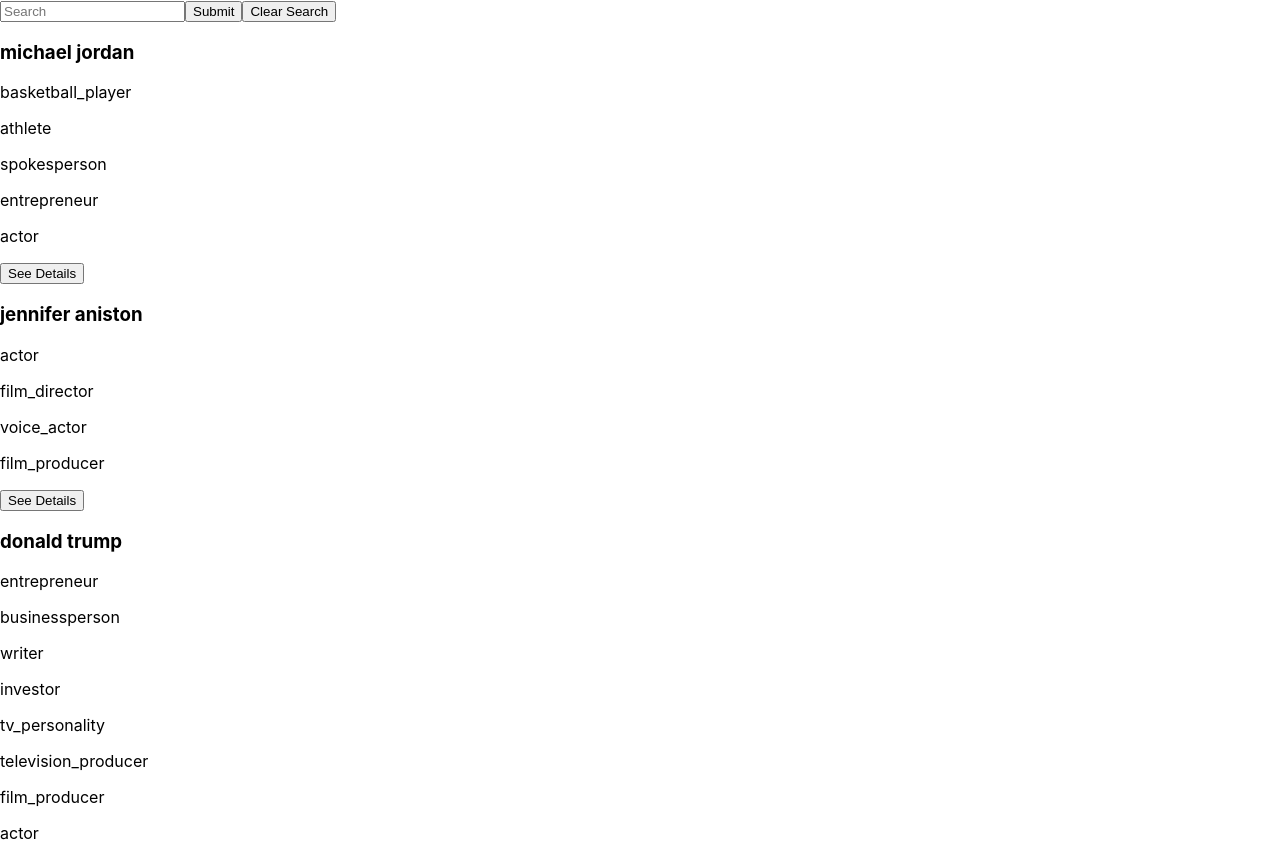
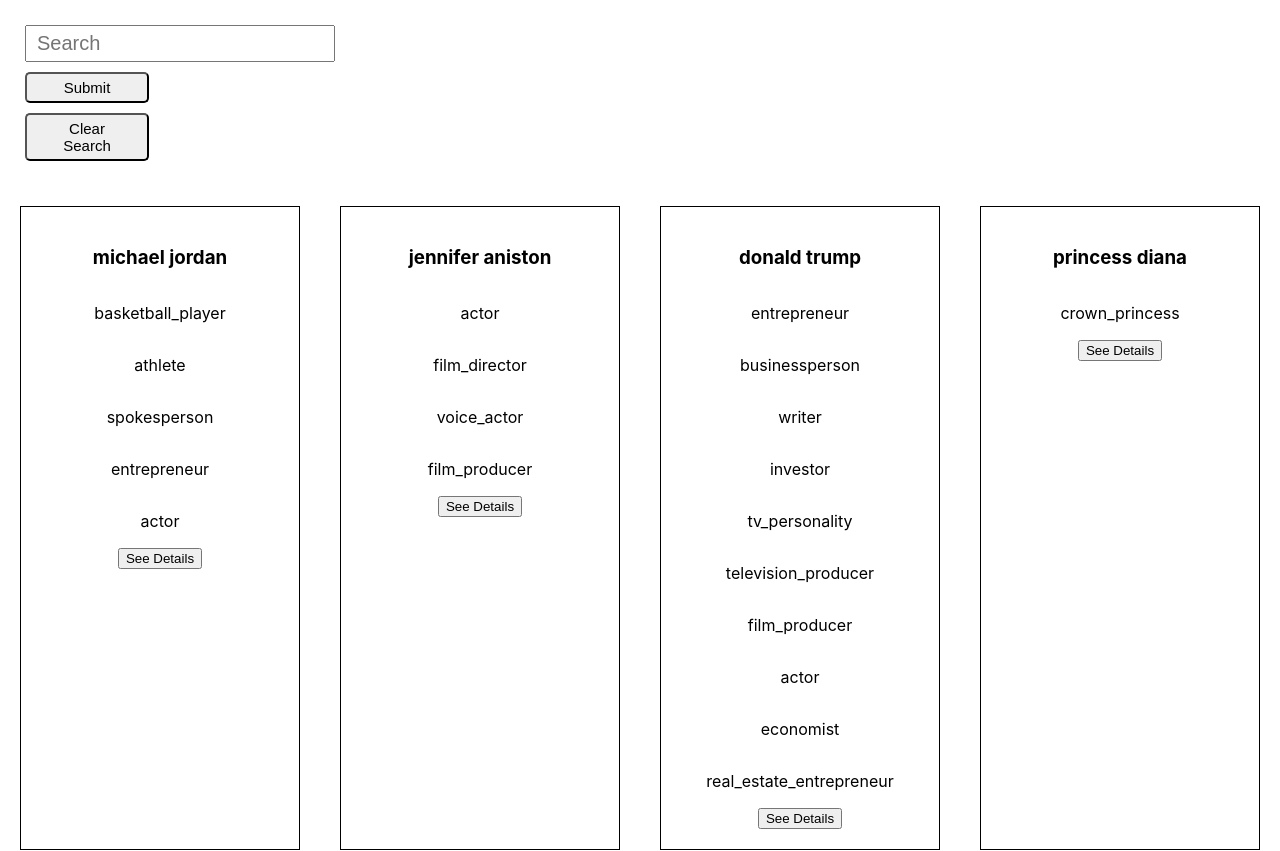
Before and after one commit to Speekins/celebrity-search, a React (Create React App) app: page / in a window 1280 px wide. Shown: the top 851 px of the page. Built offline with nearby package versions, Linux system fonts and the light colour scheme.

Commit message:
Write initial css for celeb info cards and search bar

```diff
--- /dev/null
+++ b/src/components/Card/Card.css
@@ -0,0 +1,8 @@
+.card {
+  display: flex;
+  flex-direction: column;
+  align-items: center;
+  margin: 20px;
+  padding: 20px;
+  border: 1px black solid
+}
--- a/src/components/Card/Card.js
+++ b/src/components/Card/Card.js
@@ -1,14 +1,18 @@
 import React from 'react'
 import { Link } from 'react-router-dom'
+import './Card.css'
 
 const Card = ({ name, occupation, id }) => {
-  let occupations = occupation.map((role, idx) => <p key={idx}>{role}</p>)
+  let occupations
+  if (occupation) {
+    occupations = occupation.map((role, idx) => <p key={idx}>{role}</p>)
+  }
 
   return (
 
-    <div>
+    <div class='card'>
       <h3>{name}</h3>
-      {occupations}
+      {occupations && occupations}
       <Link to={`/${id}`}>
         <button>See Details</button>
       </Link>
--- a/src/components/Celeb-detail/Celeb-detail.js
+++ b/src/components/Celeb-detail/Celeb-detail.js
@@ -1,12 +1,15 @@
-import React, { useState, useEffect } from 'react'
+import React from 'react'
 
 const CelebDetail = ({ celebDetail }) => {
-let occupations = celebDetail.occupation.map((role, idx) => <p key={idx}>{role}</p>)
+  let occupations
+  if (celebDetail.occupation) {
+    occupations = celebDetail.occupation.map((role, idx) => <p key={idx}>{role}</p>)
+  }
 
   return (
     <div>
       <h1>{celebDetail.name}</h1>
-      {occupations}
+      {occupations && occupations}
       { celebDetail.birthday && <p>Birthday: {celebDetail.birthday}</p>}
       { celebDetail.height && <p>Height: {celebDetail.height}</p>}
       { celebDetail.death ? <p>Death: {celebDetail.death}<br></br>Age at Death: {celebDetail.age}</p> : <p>Age: {celebDetail.age}</p>}
--- /dev/null
+++ b/src/components/Celebs/Celebs.css
@@ -0,0 +1,4 @@
+.celebs-container {
+  display: grid;
+  grid-template-columns: repeat(auto-fill, minmax(300px, 1fr));
+}
--- a/src/components/Celebs/Celebs.js
+++ b/src/components/Celebs/Celebs.js
@@ -1,5 +1,6 @@
-import React, { useState, useEffect } from 'react'
+import React from 'react'
 import Card from '../Card/Card'
+import './Celebs.css'
 
 const Celebs = ({ celebs }) => {
 
@@ -10,9 +11,9 @@
       key={celeb.id} />
   })
   return (
-    <>
+    <div class='celebs-container'>
       {allCelebs}
-    </>
+    </div>
   )
 }
 
--- /dev/null
+++ b/src/components/Form/Form.css
@@ -0,0 +1,22 @@
+.search-form {
+  display: flex;
+  flex-direction: column;
+  height: 20%;
+  margin: 20px;
+}
+
+#search {
+  width: 25%;
+  padding: 5px 10px;
+  margin: 5px;
+  font-size: 20px;
+}
+
+#submit,
+#clear {
+  width: 10%;
+  padding: 5px 20px;
+  margin: 5px;
+  border-radius: 5px;
+  font-size: 15px;
+}
--- a/src/components/Form/Form.js
+++ b/src/components/Form/Form.js
@@ -1,4 +1,5 @@
 import React, { useState } from 'react'
+import './Form.css'
 
 const Form = ({ submitSearch, clearSearch }) => {
   const [searchTerm, setSearch] = useState('')
@@ -18,7 +19,7 @@
   }
 
   return (
-    <>
+    <div class='search-form'>
       <input id='search'
         type={'search'}
         placeholder='Search'
@@ -27,7 +28,7 @@
       />
       <button id='submit' onClick={(event) => handleClick(event)}>Submit</button>
       <button id='clear' onClick={(event) => handleClick(event)}>Clear Search</button>
-    </>
+    </div>
   )
 }
 
```
